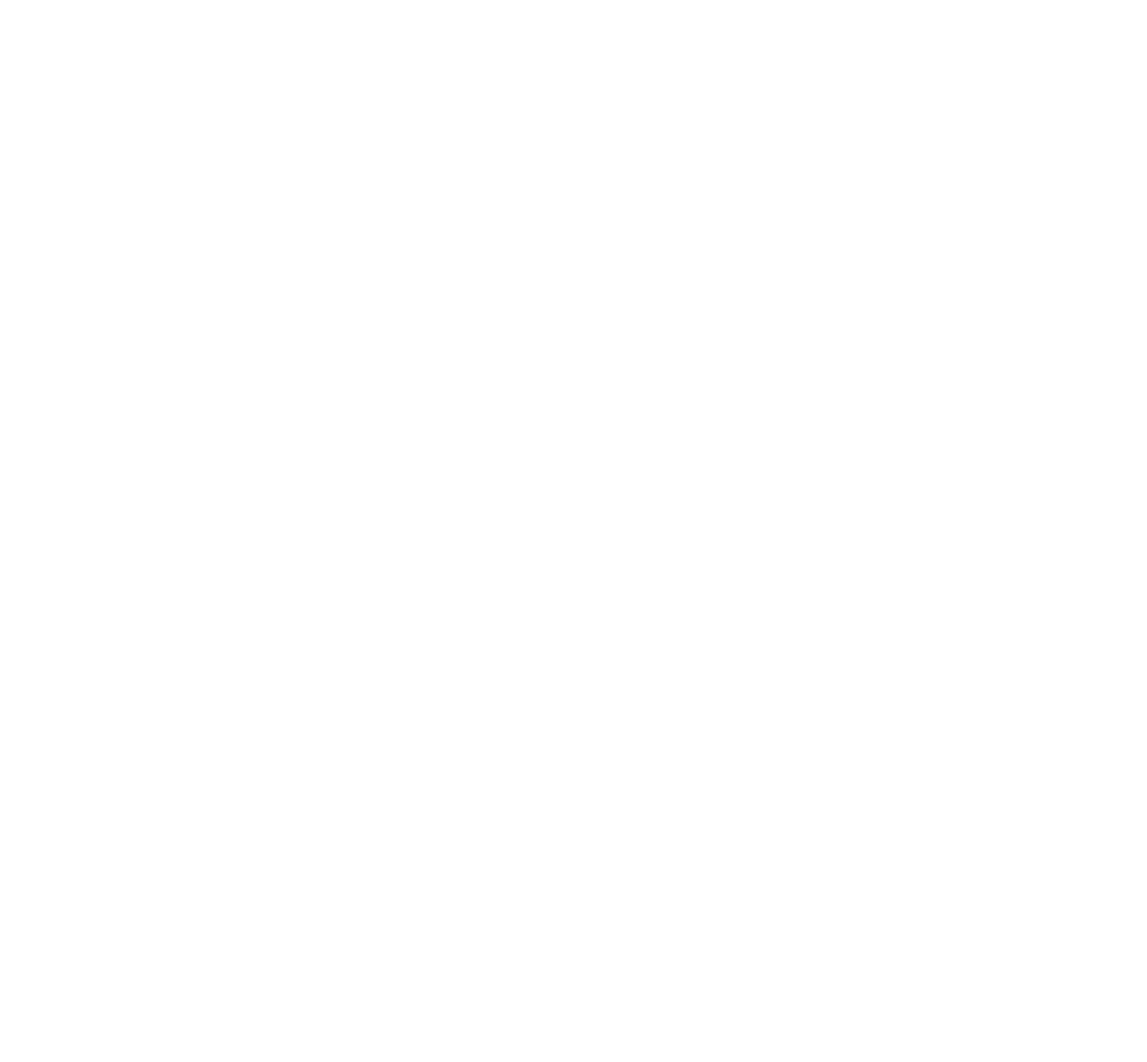
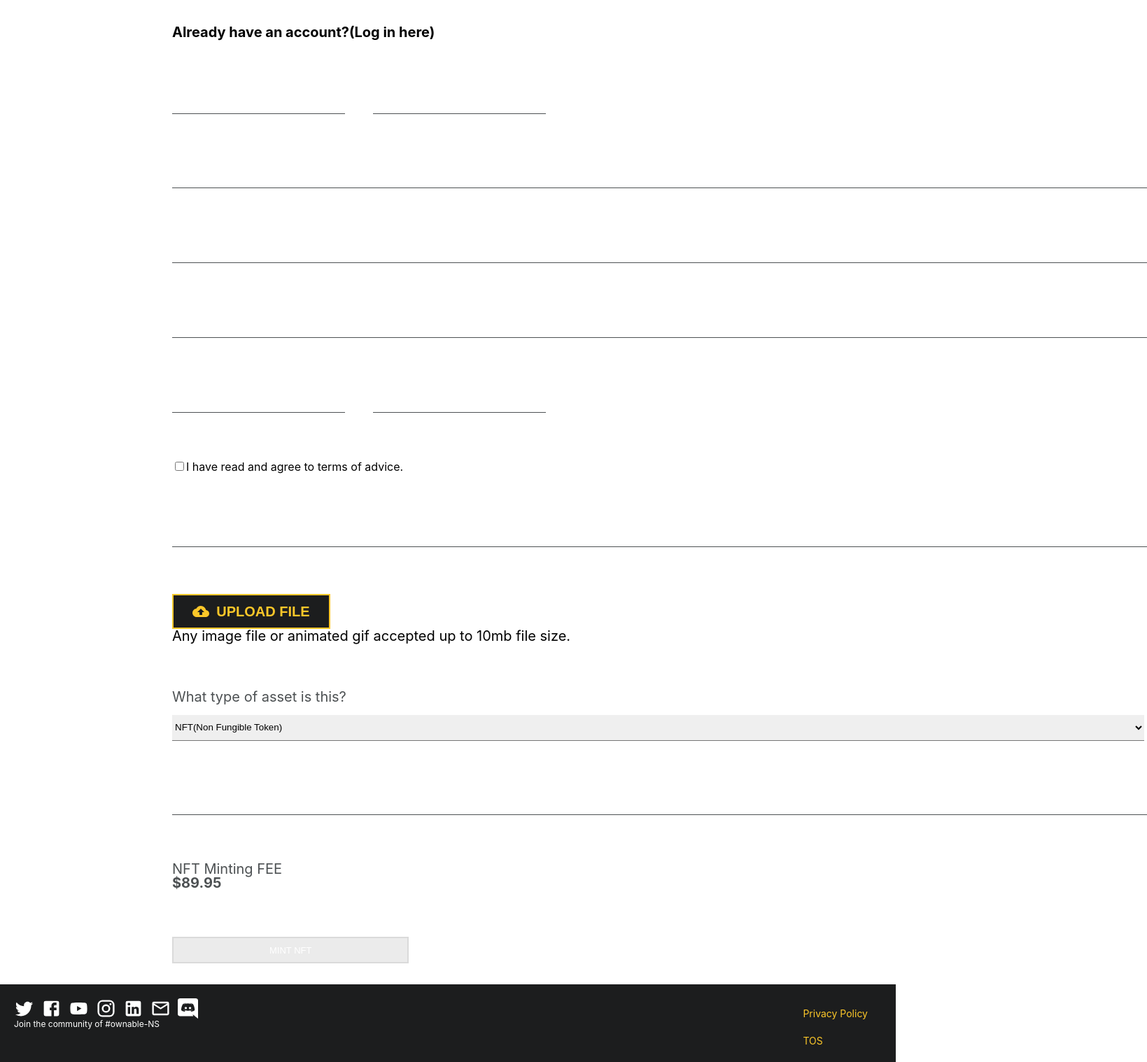
Before and after one commit to ByrMucahit/Ownable-NFT-Service, a Next.js app: page /makeNft in a window 1280 px wide. Shown: the part 142-1660 px from the top of the page at 70% size, 1639 px wide, since content can reach past the window. Before the commit the page ends 800 px from the top, so only its background shows below. Built offline with nearby package versions, Linux system fonts and the light colour scheme.

Commit message:
Form at Make NFT
Making NFT Form wihout login has been done

```diff
--- a/components/form/makeNFT/NonAccount/index.js
+++ b/components/form/makeNFT/NonAccount/index.js
@@ -6,61 +6,83 @@
 import CheckInput from '../../../input/check'
 import ImageButton from "../../../button/base/image"
 import DropDownInput from '../../../button/dropdown/index'
+import Button from "../../../button/base/index";
 
 function MakeNFTForm(){
     return(
+                /* Container */
         <div className={styles.container}>
+            {/* Login Link */}
             <div className={styles.linkLogin}>
-                <HeadTitle size='20px' bold>Already have an account?(Log in here)</HeadTitle>
+                <HeadTitle
+                className={styles.link}
+                bold
+                >
+                    Already have an account?(Log in here)
+                </HeadTitle>
             </div>
+            {/* Personel Description */}
             <div className={styles.name}>
-                <div className={styles.firstName}>
-                <Input/>
-                </div>
-                <div className={styles.lastName}>
-                <Input/>
-                </div>
+                {/* First Name */}
+                    <Input/>
+                {/* Last Name */}
+                    <Input/>
+
             </div>
+                {/* Communication */}
             <div className={styles.communicateInfo}>
+                {/* Email Input */}
                 <div className={styles.email}>
                     <Input big />
                 </div>
+                {/* Username Input */}
                 <div className={styles.userName}>
                     <Input big />
                 </div>
+                {/* Phone Input */}
                 <div className={styles.contactPhone}>
                     <Input big />
                 </div>
             </div>
+            {/* Passwords Side */}
             <div className={styles.passwords}>
-                <div className={styles.password}>
+                {/* Password */}
                     <Input />
-                </div>
-                <div className={styles.confirmPassowrd}>
+                {/* Confirm Password */}
                     <Input />
-                </div>
             </div>
+            {/* Agreed Button */}
             <div className={styles.checkButton}>
-                <CheckInput size='20px'>I have read and agree to terms of advice.</CheckInput>
+                <CheckInput className={styles.checkBtn} >I have read and agree to terms of advice.</CheckInput>
             </div>
+            {/* Media Side */}
             <div className={styles.media}>
+                {/* Name Of Token */}
                 <div className={styles.nameOfToken}>
                     <Input big />
                 </div>
+                {/* Media Input */}
                 <div className={styles.mediaInput}>
                     <ImageButton>UPLOAD FILE</ImageButton>
-                    <HeadTitle size='12px'>Any image file or animated gif accepted up to 10mb file size.</HeadTitle>
+                    <HeadTitle  className={styles.subWarning}>Any image file or animated gif accepted up to 10mb file size.</HeadTitle>
                 </div>
+                {/* Type Of Transaction */}
                 <div className={styles.typeOfProcess}>
                     <DropDownInput/>
                 </div>
+                {/* Description Input */}
                 <div className={styles.description}>
                     <Input big />
                 </div>
+                {/* Cost Side */}
                 <div className={styles.cost}>
                     <HeadTitle className={styles.fee}>NFT Minting FEE</HeadTitle>
                     <HeadTitle className={styles.feeSpan} bold>$89.95</HeadTitle>
                 </div>
+            </div>
+            {/* Mint NFT Button */}
+            <div className={styles.mintNFT}>
+                <Button className={styles.nftButton} border>MINT NFT</Button>
             </div>
         </div>
     )
--- a/components/form/makeNFT/NonAccount/style.module.css
+++ b/components/form/makeNFT/NonAccount/style.module.css
@@ -1,27 +1,78 @@
 .container{
-    padding-left: 30px;
+      /* All Container */
+      padding-left: 246px;
+      margin-top: 40px;
+    input[type='text']{
+        outline: 0;
+        border-width: 0 0 1px;
+        border-color: var(--c-color-alternative);
+    }
 
-    div+div{
-        padding-left: 20px;
-    }
+
+    /* İf input comes next to input */
+   input + input {
+       margin-left: 40px;
+   }
+
+   /* İf div would comes next to div */
+   div+div{
+       padding-top: 67px;
+   }
+
+   /* Log Link */
+   .link{
+    font-size: 20px;
+}
+
+   /* Personel Description inputs is on same line */
     .name{
         display: flex;
         flex-direction: row;
-    }
+         }
 
+    /* Password inputs is on same line */
     .passwords{
         display: flex;
         flex-direction: row;
     }
 
+    /* Media Side */
     .media{
+
+        /* Input Size at Media Side */
         .Input{
             width: 225.86px;
             height: 49.69px;
         }
+
+        /* Cost Side */
         .cost{
             font-size: 15px;
             color: var(--c-color-alternative);
         }
+
+        /* Sub Warning */
+        .subWarning{
+            font-size: 12px;
+        }
+    }
+
+    /* Check Button Side */
+    .checkButton{
+        .checkBtn{
+            font-size:20px;
+        }
+    }
+
+    /* Mint Button */
+    .mintNFT{
+        .nftButton{
+            color: var(--c-icon-color);
+            background-color: var(--c-disabled-color-12);
+            border-color: var(--c-disabled-color-12);
+            width: 338.45px;
+            height: 38.01px;
+            font-size: 13px;
+        }
     }
 }
--- a/components/input/text.js
+++ b/components/input/text.js
@@ -1,9 +1,11 @@
 import React from "react";
 import styles from './text.module.css'
 
-function Small({placeholder, ...props}){
+function Small(){
    return(
-        <input type='text' className={styles.smalltextInput} placeholder={placeholder} required></input>
+
+            <input type='text' className={styles.smalltextInput} required></input>
+
 
    )
 }
@@ -11,7 +13,11 @@
 
 function Big({...props}){
    return(
-      <input type='text' className={styles.bigtextInput}  {...props} required></input>
+
+         <input type='text' className={styles.bigtextInput}  {...props} required></input>
+
+
+
 
  )
 }
--- a/components/input/text.module.css
+++ b/components/input/text.module.css
@@ -1,8 +1,4 @@
-input[type='text']{
-    outline: 0;
-    border-width: 0 0 1px;
-    border-color: var(--c-color-alternative);
-}
+
 
 .smalltextInput{
     width: 243px;
--- a/components/layout/makeNFT/index.js
+++ b/components/layout/makeNFT/index.js
@@ -3,6 +3,8 @@
 import styles from './style.module.css'
 import Navigation from "../../navigation/navigation";
 import HeadTitle from "../../text/head-title";
+import MakeNFTForm from "../../form/makeNFT/NonAccount";
+import Footer from '../../footer/index'
 
 function Layout(){
     return(
@@ -24,6 +26,13 @@
                     </div>
 
                 </div>
+                <div className={styles.form}>
+                    <MakeNFTForm/>
+                </div>
+            </div>
+            {/* Container */}
+            <div className={styles.Footer}>
+                <Footer />
             </div>
         </div>
     )
--- a/components/layout/makeNFT/style.module.css
+++ b/components/layout/makeNFT/style.module.css
@@ -0,0 +1,5 @@
+.layout{
+    .Footer{
+        padding-top: 30px;
+    }
+}
--- a/styles/variable.css
+++ b/styles/variable.css
@@ -5,4 +5,5 @@
     --c-border-color: rgb(129,130,130);
     --c-background-alternative-color: #FAFAFA;
     --c-color-alternative: #4D5153;
+    --c-disabled-color-12: rgba(89, 88, 90, .12);
 }
```
